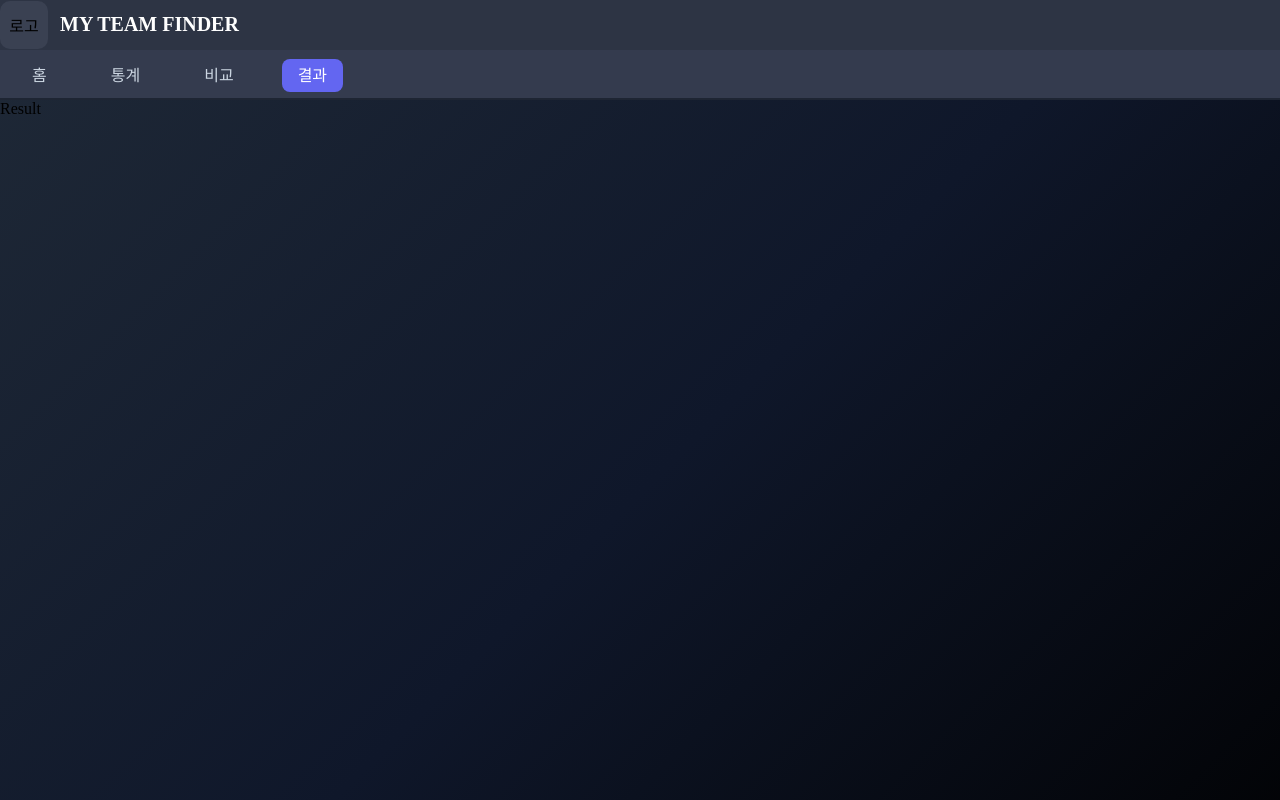
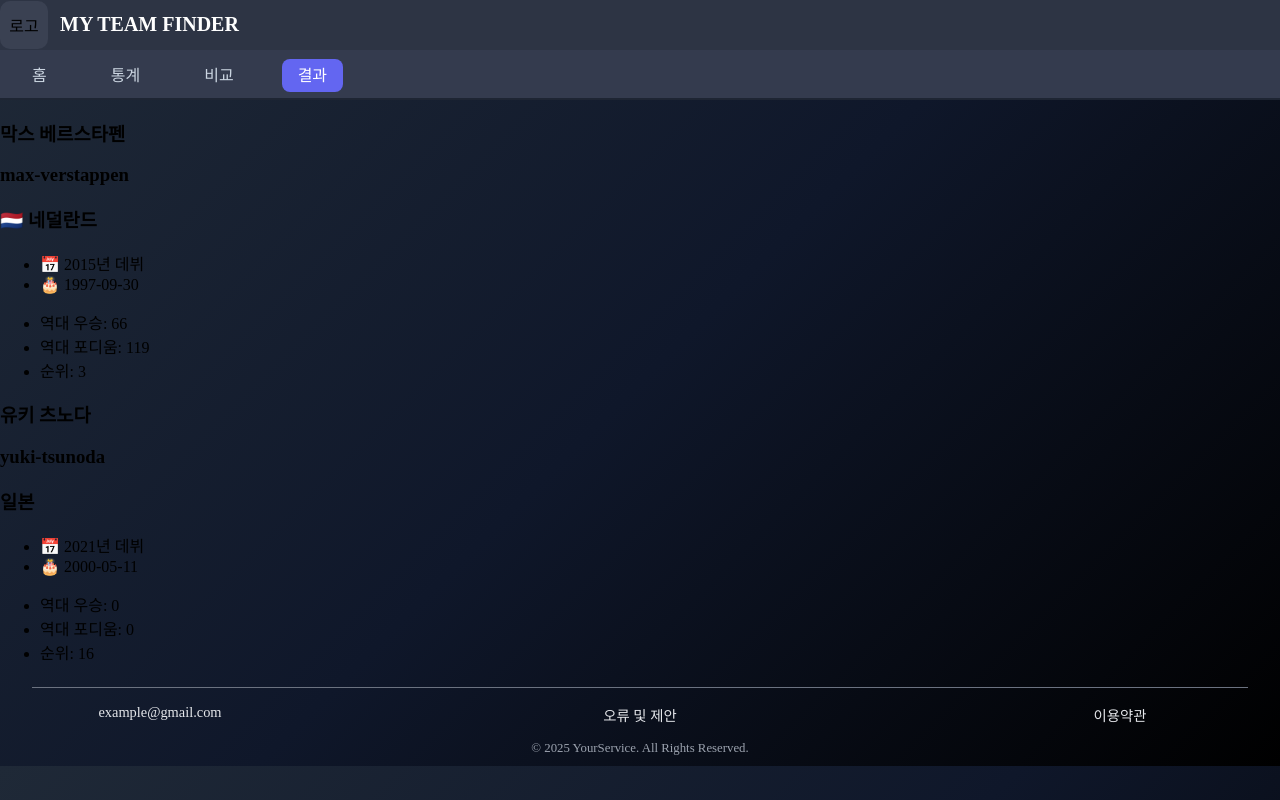
Before and after one commit to SportsTeamRecommend/FrontEnd, a React (Vite) app: page /result in a window 1280 px wide. Shown: the top 800 px of the page. Built offline with nearby package versions, Linux system fonts and the light colour scheme.

Commit message:
feat: Resultpage에서 사용하는 ResutCard, PlayerCard, StatCard 컴포넌트 생성 및 초기 작업 진행

```diff
--- a/package.json
+++ b/package.json
@@ -15,7 +15,8 @@
     "react": "^19.1.0",
     "react-chartjs-2": "^5.3.0",
     "react-dom": "^19.1.0",
-    "react-router-dom": "^6.30.1"
+    "react-router-dom": "^6.30.1",
+    "styled-components": "^6.1.19"
   },
   "devDependencies": {
     "@eslint/js": "^9.25.0",
--- /dev/null
+++ b/src/components/result/PlayerCard.jsx
@@ -0,0 +1,28 @@
+const PlayerCard = ({ name, image, nationality, details, stats }) => {
+  console.log(name);
+  return (
+    <div>
+      <h3>{name}</h3>
+      <h3>{image}</h3>
+      <h3>
+        {nationality.flagIcon} {nationality.country}
+      </h3>
+      <ul>
+        {details.map((detail, idx) => (
+          <li key={idx}>
+            {detail.icon} {detail.label}
+          </li>
+        ))}
+      </ul>
+      <ul>
+        {stats.map((stat, idx) => (
+          <li key={idx}>
+            {stat.label}: {stat.value}
+          </li>
+        ))}
+      </ul>
+    </div>
+  );
+};
+
+export default PlayerCard;
--- /dev/null
+++ b/src/components/result/ResultCard.jsx
@@ -0,0 +1,28 @@
+import StatCard from './StatCard';
+import PlayerCard from './PlayerCard';
+
+import { playerData } from '../../utils/playerData';
+
+const ResultCard = () => {
+  return (
+    <div>
+      <div className="playerCardGrid">
+        {playerData.map((player, key) => {
+          return (
+            <PlayerCard
+              key={key}
+              name={player.name}
+              image={player.image}
+              nationality={player.nationality}
+              details={player.details}
+              stats={player.stats}
+            />
+          );
+        })}
+      </div>
+      <div className="statCardGrid">{/* <StatCard /> */}</div>
+    </div>
+  );
+};
+
+export default ResultCard;
--- /dev/null
+++ b/src/components/result/StatCard.jsx
@@ -0,0 +1,5 @@
+const StatCard = () => {
+  return <div>stat</div>;
+};
+
+export default StatCard;
--- a/src/pages/Result.jsx
+++ b/src/pages/Result.jsx
@@ -1,7 +1,22 @@
-import styles from './Result.module.css';
+import styled from 'styled-components';
+
+import ResultCard from '../components/result/ResultCard';
+
+const ResultContainer = styled.div`
+  color: white;
+  display: flex;
+  flex-direction: column;
+  align-items: center;
+  justify-content: center;
+`;
+const Header = styled.div`
+  background-color: red;
+  display: flex;
+  align-items: center;
+`;
 
 const Result = () => {
-  return <div className={styles['result-page']}>Result</div>;
+  return <ResultCard />;
 };
 
 export default Result;
--- a/src/pages/Result.module.css
+++ /dev/null
@@ -1,3 +0,0 @@
-.result-page {
-  height: 100vh;
-}
--- /dev/null
+++ b/src/utils/playerData.js
@@ -0,0 +1,68 @@
+export const playerData = [
+  {
+    name: '막스 베르스타펜',
+    image: 'max-verstappen',
+    nationality: {
+      country: '네덜란드',
+      flagIcon: '🇳🇱',
+    },
+    details: [
+      {
+        icon: '📅',
+        label: '2015년 데뷔',
+      },
+      {
+        icon: '🎂',
+        label: '1997-09-30',
+      },
+    ],
+    stats: [
+      {
+        value: 66,
+        label: '역대 우승',
+      },
+      {
+        value: 119,
+        label: '역대 포디움',
+      },
+      {
+        value: 3,
+        label: '순위',
+      },
+    ],
+  },
+  {
+    name: '유키 츠노다',
+    image: 'yuki-tsunoda',
+    nationality: {
+      country: '일본',
+      flagUrl: '🇯🇵', // (경로는 예시입니다)
+    },
+    details: [
+      {
+        icon: '📅',
+        label: '2021년 데뷔',
+      },
+      {
+        icon: '🎂',
+        label: '2000-05-11',
+      },
+    ],
+    stats: [
+      {
+        value: 0,
+        label: '역대 우승',
+      },
+      {
+        value: 0,
+        label: '역대 포디움',
+      },
+      {
+        value: 16,
+        label: '순위',
+      },
+    ],
+  },
+];
+
+export default playerData;
```
Also changed, not shown: 1 other file (tests, documents, lock files or other folders).
